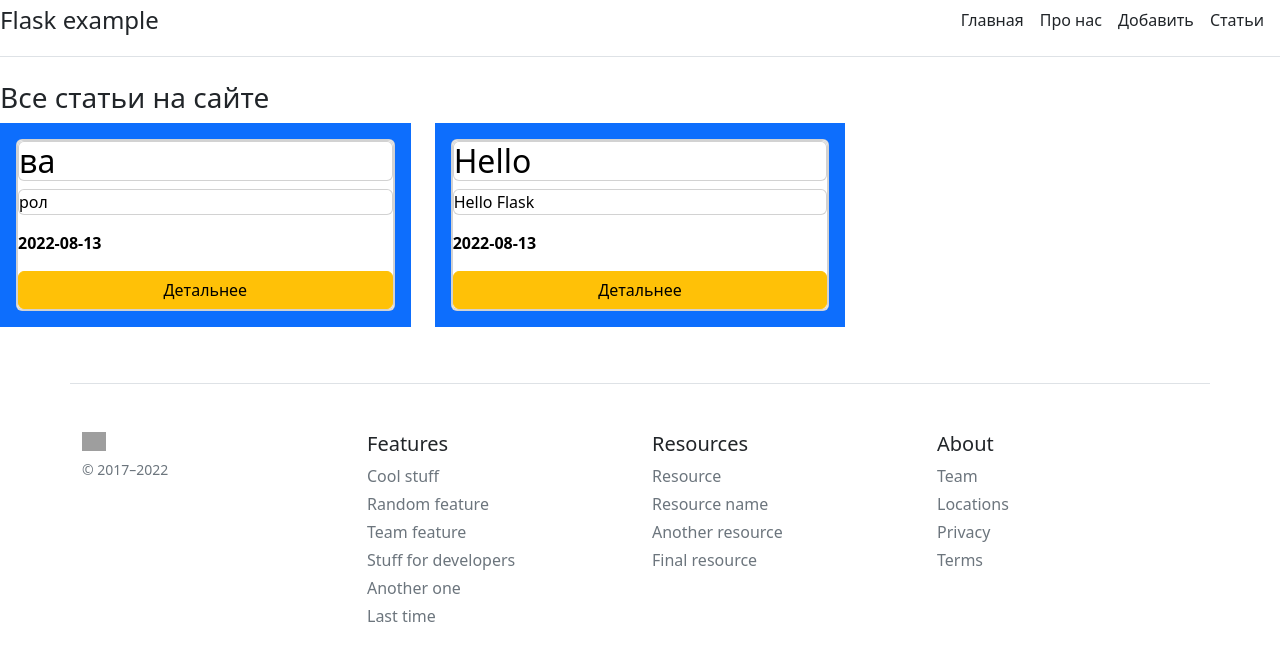
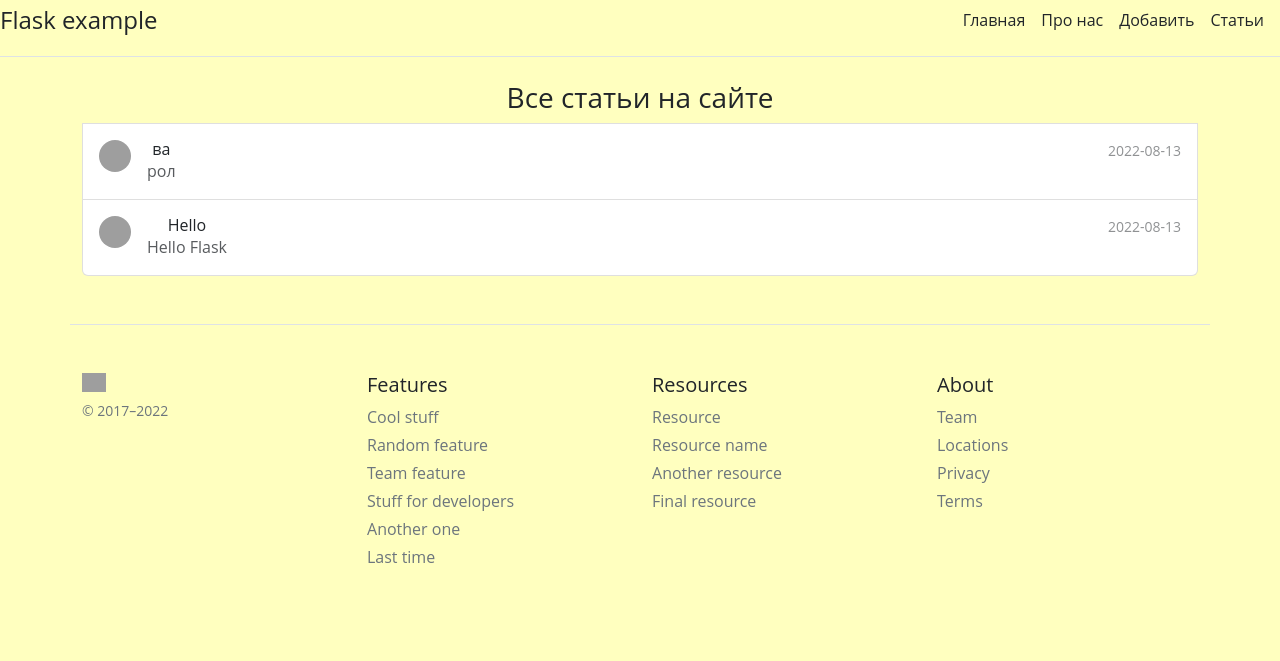
Before and after one commit to ev9esh/Flask_page, a Flask app: page /posts in a window 1280 px wide. Shown: the top 661 px of the page. Run offline with Flask 2, Linux system fonts and the light colour scheme; data comes from the database, SQL or seed files in the repository; grey boxes are pictures that could not be loaded.

Commit message:
update templates

```diff
--- a/templates/base.html
+++ b/templates/base.html
@@ -7,6 +7,14 @@
     <meta http-equiv="X-UA-Compatible" content="ie=edge">
     <link rel="stylesheet" href="https://cdn.jsdelivr.net/npm/bootstrap@5.2.0/dist/css/bootstrap.min.css">
     <title>{% block title %}{% endblock %}</title>
+    <style type="text/css">
+        body {
+            background-color: rgba(255, 255, 128, .5);;
+            margin: 0;
+            padding: 0;
+            font-family: "Open Sans", "Helvetica Neue", Helvetica, Arial, sans-serif
+        }
+    </style>
 </head>
 <body>
     <div class="d-flex flex-column flex-md-row align-items-center pb-3 mb-4 border-bottom">
--- a/templates/posts.html
+++ b/templates/posts.html
@@ -3,22 +3,33 @@
 {% block title%}Все статьи на сайте{% endblock %}
 
 {% block content %}
-    <div class="row">
+<section class="container text-center">
+    <div class="list-group w-auto">
         <h3>Все статьи на сайте</h3>
         {% for el in articles %}
-        <div class="col-md-4">
-            <div class="p-3 mb-2 bg-primary text-black">
-            <div class="card md-4">
-                <div class="card body">
-                    <h2 class="card title">{{ el.title }}</h2>
-                    <p class="card text">{{ el.intro }}</p>
-                    <p><b>{{ el.date.date() }}</b></p>
-                    <a class="btn btn-warning">Детальнее</a>
+            <a href="#" class="list-group-item list-group-item-action d-flex gap-3 py-3" aria-current="true">
+                <img src="https://github.com/twbs.png" alt="twbs" width="32" height="32" class="rounded-circle flex-shrink-0">
+                <div class="d-flex gap-2 w-100 justify-content-between">
+                    <div>
+                        <h6 class="mb-0">{{ el.title }}</h6>
+                        <p class="mb-0 opacity-75">{{ el.intro }}</p>
+                    </div>
+                        <small class="opacity-50 text-nowrap">{{ el.date.date() }}</small>
                 </div>
-            </div>
-            </div>
-        </div>
+            </a>
+<!--        <div class="col-md-4">-->
+<!--            <div class="p-3 mb-2 bg-primary text-black">-->
+<!--            <div class="card md-4">-->
+<!--                <div class="card body">-->
+<!--                    <h2 class="card title">{{ el.title }}</h2>-->
+<!--                    <p class="card text">{{ el.intro }}</p>-->
+<!--                    <p><b>{{ el.date.date() }}</b></p>-->
+<!--                    <a class="btn btn-warning">Детальнее</a>-->
+<!--                </div>-->
+<!--            </div>-->
+<!--            </div>-->
+<!--        </div>-->
         {% endfor %}
     </div>
-
+</section>
 {% endblock %}
```
